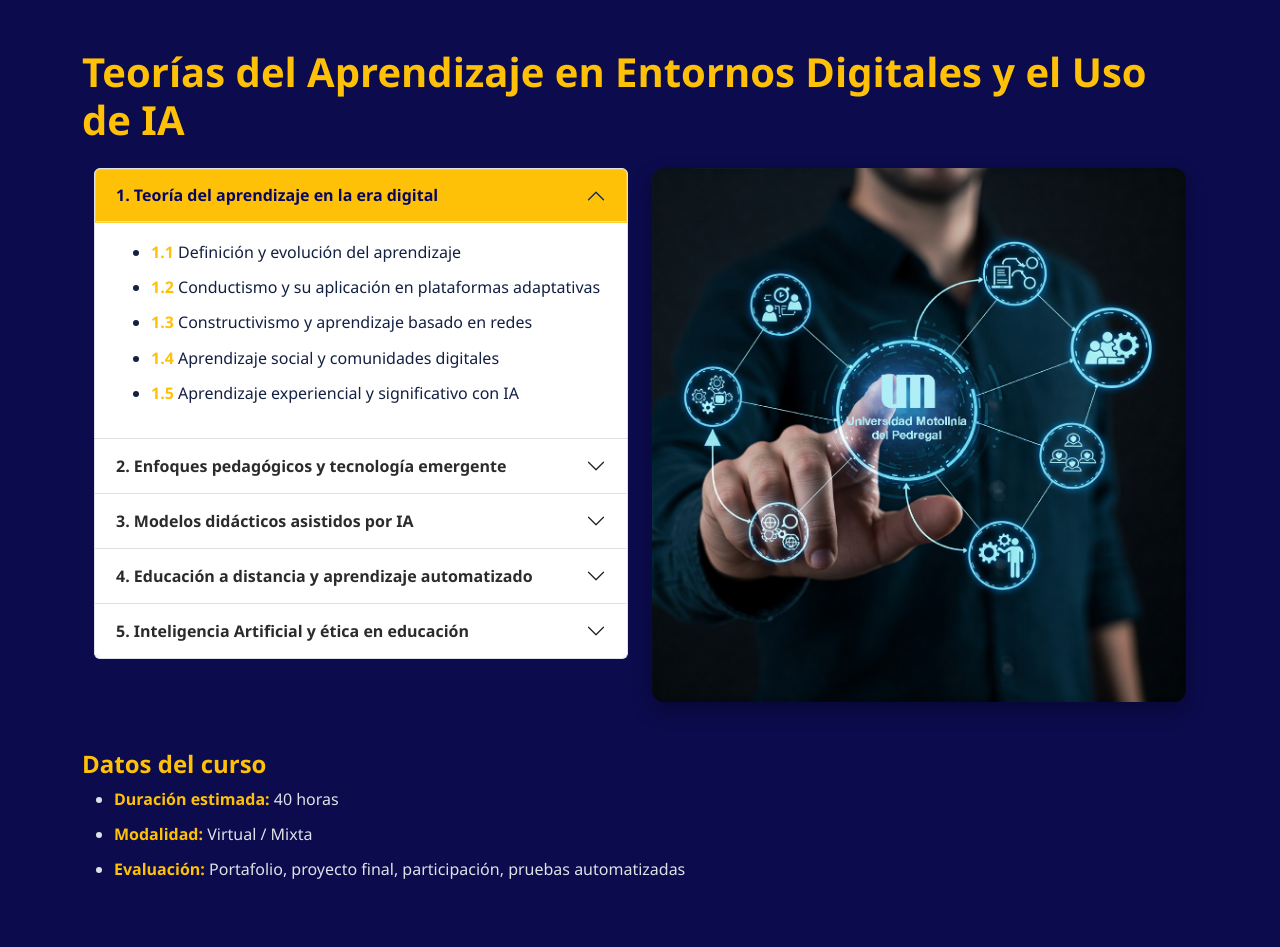
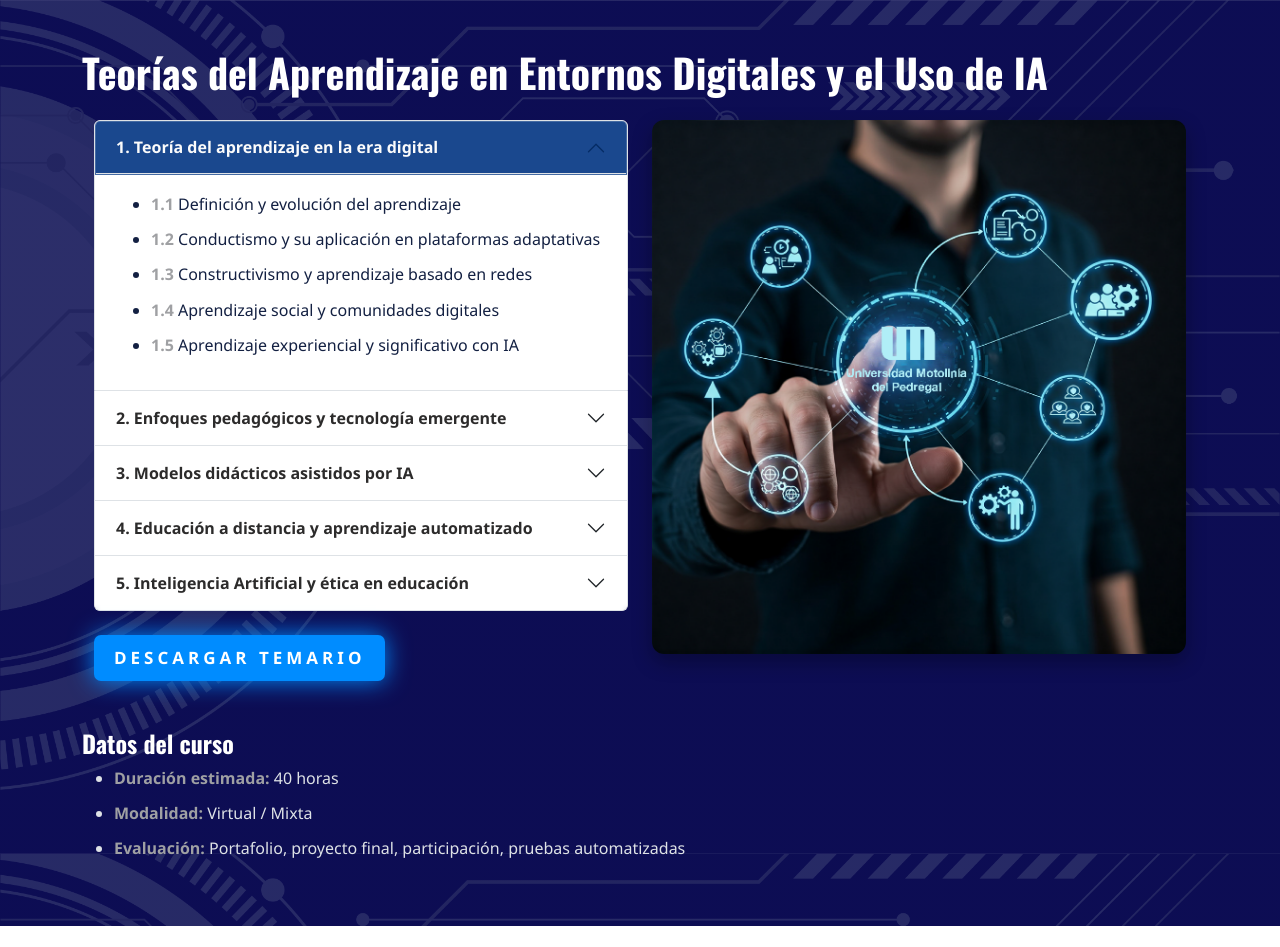
Before and after one commit to OsielMoralesChavez/UMP, a plain HTML site: page index.html in a window 1280 px wide. After the commit the page ends 926 px from the top, so only its background shows below. Drawn offline with nearby package versions, Linux system fonts and the light colour scheme; a web font is replaced by a local one.

Commit message:
Add files via upload

```diff
--- a/css/styles.css
+++ b/css/styles.css
@@ -1,18 +1,31 @@
+
+@import url('https://fonts.googleapis.com/css2?family=Bebas+Neue&family=Inter:ital,opsz,wght@0,14..32,100..900;1,14..32,100..900&family=Oswald:wght@200..700&family=Russo+One&family=Teko:wght@300..700&family=Tektur:wght@400..900&display=swap');
+
+
 /* Tipografía y base */
 body {
-    background: #0c0b4d;
-    color: #f8f9fa;
-    font-family: 'Segoe UI', Tahoma, Geneva, Verdana, sans-serif;
-    line-height: 1.6;
-  }
+  background: linear-gradient(0deg, rgba(9, 33, 71, 0.3), rgba(9, 33, 71, 0.3)), url(../img/fondo1.png);
+  background-size: cover;
+  background-position: center;
+  background-repeat: no-repeat;
+  background-attachment: fixed; /* opcional: hace que el fondo se mantenga fijo al hacer scroll */
+  font-family: 'Segoe UI', Tahoma, Geneva, Verana, sans-serif;
+  line-height: 1.6;
+  margin: 0;
+  padding: 0;
+  height: 100vh; /* asegura que el fondo cubra toda la altura de la ventana */
+}
+
 
   /* Títulos principales */
   h1, h4 {
-    color: #ffc107;
+    color: #fff;
+    font-family: 'Oswald', sans-serif;
     font-weight: bold;
   }
 
   /* Estilo del acordeón */
+
   .accordion-button {
     background-color: #ffffff10;
     color: #2c2b2b;
@@ -23,13 +36,13 @@ body {
   }
 
   .accordion-button:not(.collapsed) {
-    background-color: #ffc107;
-    color: #070663;
+    background-color: #1a488e;
+    color: #fbfbfb;
   }
 
   .accordion-button:focus {
-    box-shadow: 0 0 0 0.2rem rgba(255, 193, 7, 0.5);
-    border-color: #ffc107;
+    box-shadow: 0 0 0 0.2rem rgba(7, 36, 255, 0.5);
+    border-color: #070663;
   }
 
   /* Cuerpo del acordeón */
@@ -47,7 +60,8 @@ body {
   }
 
   ul li strong {
-    color: #ffc107;
+    color: #9fa0a3;
+    font-weight: bold;
   }
 
   /* Imagen */
@@ -61,8 +75,31 @@ body {
     color: #dee2e6;
   }
 
-  /* Contenedor */
+  /* Boton */
+.shadow__btn {
+  padding: 10px 20px;
+  border: none;
+  font-size: 17px;
+  color: #fff;
+  border-radius: 7px;
+  letter-spacing: 4px;
+  font-weight: 700;
+  text-transform: uppercase;
+  transition: 0.5s;
+  transition-property: box-shadow;
+}
 
+.shadow__btn {
+  background: rgb(0,140,255);
+  box-shadow: 0 0 25px rgb(0,140,255);
+}
+
+.shadow__btn:hover {
+  box-shadow: 0 0 5px rgb(0,140,255),
+              0 0 25px rgb(0,140,255),
+              0 0 50px rgb(0,140,255),
+              0 0 100px rgb(0,140,255);
+}
 
   /* Responsive */
   @media (max-width: 768px) {
--- a/index.html
+++ b/index.html
@@ -121,8 +121,13 @@
             </div>
 
           </div>
+          <a href="./doc/DCU-Teorías del aprendizaje.docx.pdf">
+            <button class="shadow__btn btn btn-primary mt-4" type="button" data-bs-toggle="modal" data-bs-target="#temarioModal">
+              Descargar temario
+            </button>
+          </a>
         </div>
-        <div class="col-lg-6 col-md-6 col-sm-12" data-aos="fade-left">
+        <div class="col-lg-6 col-md-6 d-none d-md-block" data-aos="fade-left">
           <img src="./img/Portada3.1.webp" class="img-fluid" alt="">
         </div>
       </div>
```
Also changed, not shown: img/fondo1.png (added), 1 other file.
